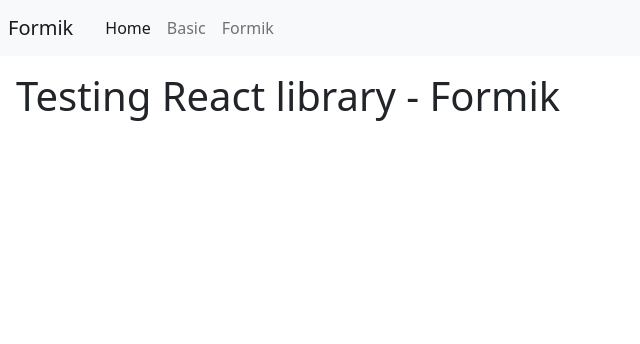
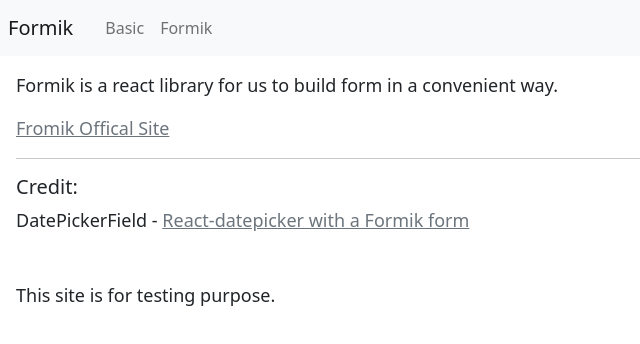
Before and after one commit to michaelc285/react-formik-sample, a React (Create React App) app: page / in a window 1280 px wide. Shown: the top 344 px of the page, without its empty margins (0-640 px from the left). Built offline with nearby package versions, Linux system fonts and the light colour scheme.

Commit message:
Update HomePage

```diff
--- a/package.json
+++ b/package.json
@@ -2,7 +2,7 @@
   "name": "react-formik-sample",
   "version": "0.1.0",
   "private": true,
-  "homepage":"http://michaelc285.github.io/react-formik-sample",
+  "homepage": "http://michaelc285.github.io/react-formik-sample/",
   "dependencies": {
     "@testing-library/jest-dom": "^5.11.4",
     "@testing-library/react": "^11.1.0",
@@ -20,7 +20,8 @@
     "start": "react-scripts start",
     "build": "react-scripts build",
     "test": "react-scripts test",
-    "eject": "react-scripts eject"
+    "eject": "react-scripts eject",
+    "deploy": "gh-pages -d build"
   },
   "eslintConfig": {
     "extends": [
--- a/src/App.js
+++ b/src/App.js
@@ -7,7 +7,7 @@ import "./App.css";
 import NavigationBar from "./components/NavigationBar";
 import HomePage from "./components/HomePage";
 import BasicForm from "./components/BasicForm";
-import FormikForm from "./components/FormikForm";
+import FormikTest from "./components/FormikTest";
 
 function App() {
   return (
@@ -16,7 +16,8 @@ function App() {
       <Switch>
         <Route path={ROOT} exact component={HomePage} />
         <Route path={BASIC_FORM} exact component={BasicForm} />
-        <Route path={FORMIK_FORM} exact component={FormikForm} />
+        <Route path={FORMIK_FORM} exact component={FormikTest} />
+        <Route path={"*"} component={HomePage} />
       </Switch>
     </>
   );
--- a/src/components/DatePickerField.js
+++ b/src/components/DatePickerField.js
@@ -1,4 +1,4 @@
-// Credit: https://stackoverflow.com/questions/56312372/react-datepicker-with-a-formik-form
+// Credit: https://stackoverflow.com/questions/56312372/react-datepicker-with-a-formik-form#answer-58650742
 
 import React from 'react'
 import { useField, useFormikContext } from "formik";
--- a/src/components/HomePage.js
+++ b/src/components/HomePage.js
@@ -2,8 +2,19 @@ import React from 'react'
 
 export default function HomePageComponent() {
     return (
-        <div className="p-3 fw-bold">
-            <h1>Testing React library - Formik</h1>
+        <div className="p-3" style={{ fontSize: 18 }}>
+            <section className="mb-2">
+                <p>Formik is a react library for us to build form in a convenient way.</p>
+                <a className="link-secondary" href="https://formik.org/docs/overview" target="_blank" rel="noreferrer">Fromik Offical Site</a>
+            </section>
+            <hr />
+            <section className="mb-2">
+                <h5>Credit:</h5>
+                <div>DatePickerField - <a className="link-secondary" href="https://stackoverflow.com/questions/56312372/react-datepicker-with-a-formik-form#answer-58650742" target="_blank" rel="noreferrer">React-datepicker with a Formik form</a></div>
+            </section>
+            <section className="mt-5">
+                <p>This site is for testing purpose.</p>
+            </section>
         </div>
     )
 }
--- a/src/components/NavigationBar.js
+++ b/src/components/NavigationBar.js
@@ -14,9 +14,6 @@ export default function NavigationBarComponent() {
             <div className="collapse navbar-collapse" id="navbarNav">
                 <ul className="navbar-nav">
                     <li className="nav-item">
-                        <Link className={`nav-link ${ROOT === pathname && "active"}`} to={ROOT}>Home</Link>
-                    </li>
-                    <li className="nav-item">
                         <Link className={`nav-link ${BASIC_FORM === pathname && "active"}`} to={BASIC_FORM}>Basic</Link>
                     </li>
                     <li className="nav-item">
--- a/src/path.js
+++ b/src/path.js
@@ -1,3 +1,3 @@
 export const ROOT = "/";
 export const BASIC_FORM = "/basic-form";
-export const FORMIK_FORM = "/formik-form";
+export const FORMIK_FORM = "/formik-test";
```
Also changed, not shown: src/components/FormikTest.js (renamed from src/components/FormikForm.js).
